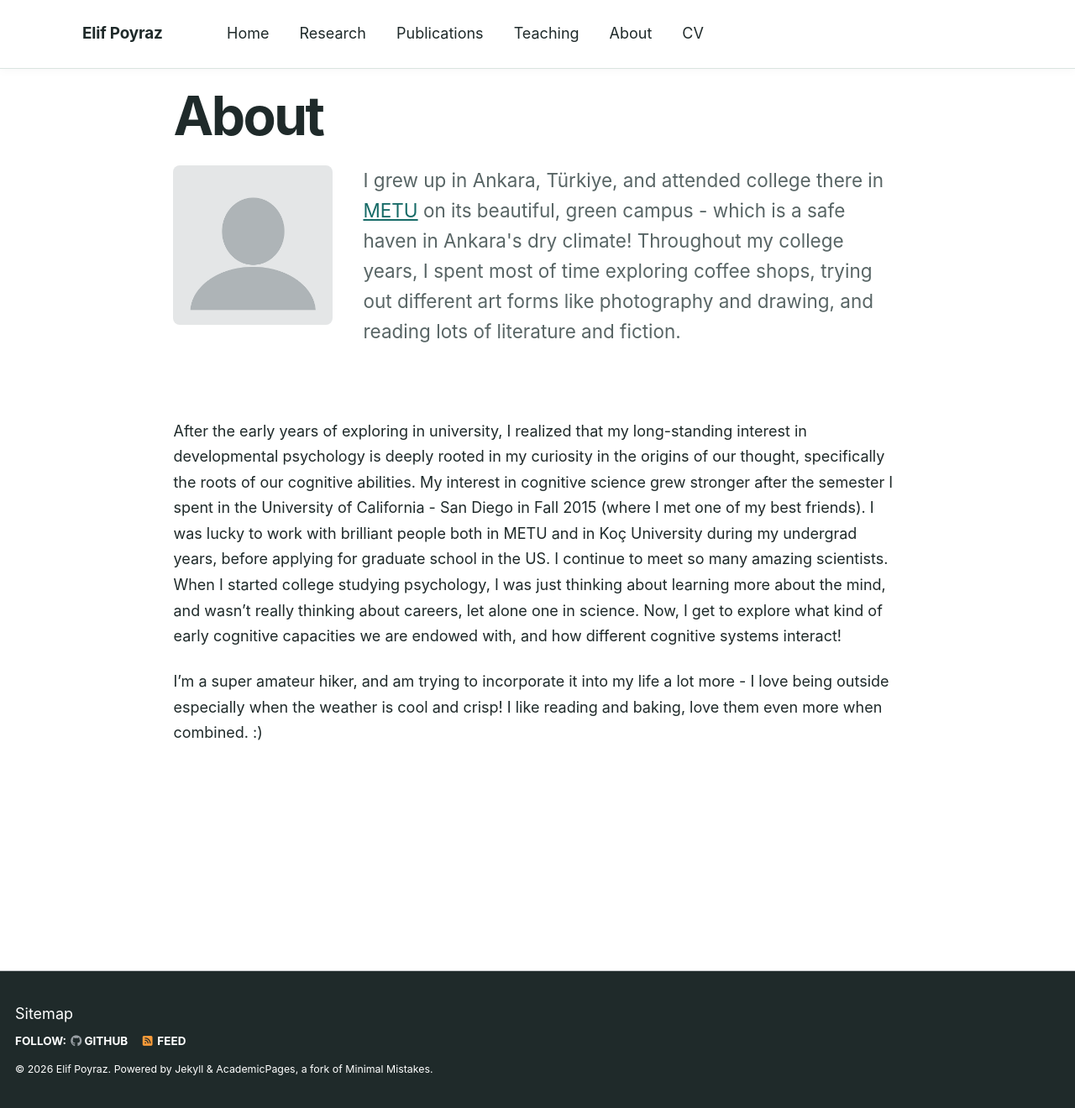
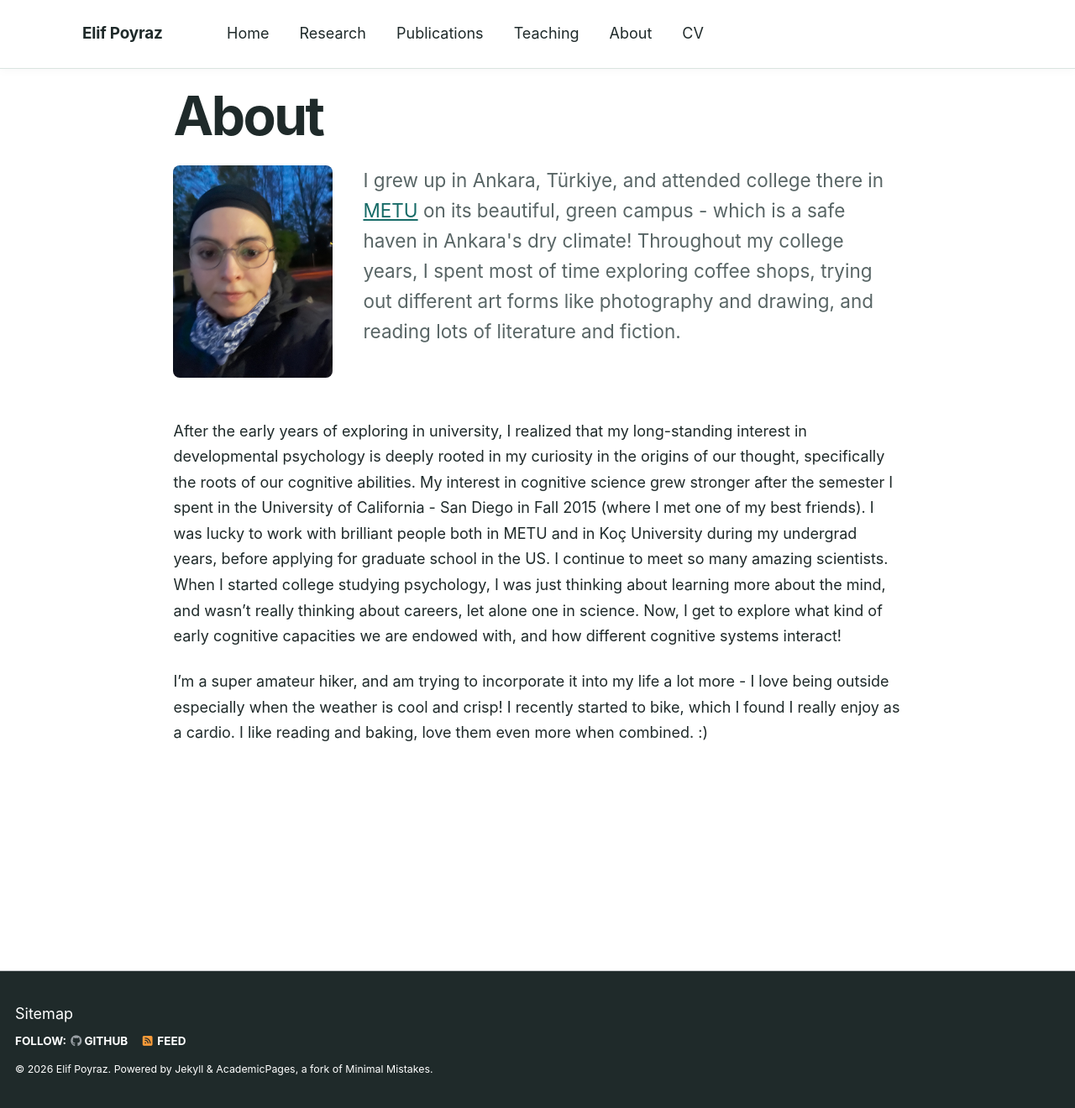
Before and after one commit to elfnrpyrz/elfnrpyrz.github.io, a Jekyll site: the page built from _pages/aboutme.md, in a window 1280 px wide and 1320 px high. Shown: the whole window at 84% size. Built offline with Jekyll 4.4.1, drawn with Linux system fonts in a browser that asks for light colours.

Commit message:
update aboutme

```diff
--- a/_pages/aboutme.md
+++ b/_pages/aboutme.md
@@ -10,7 +10,7 @@ redirect_from:
 ---
 
 <div class="about-intro">
-  <img src="/images/profile.png" alt="Elif Poyraz" class="about-intro__image">
+  <img src="/images/about-me.jpeg" alt="Elif Poyraz outdoors" class="about-intro__image">
   <div>
     <p class="page-lede">I grew up in Ankara, Türkiye, and attended college there in <a href="https://www.metu.edu.tr">METU</a> on its beautiful, green campus - which is a safe haven in Ankara's dry climate! Throughout my college years, I spent most of time exploring coffee shops, trying out different art forms like photography and drawing, and reading lots of literature and fiction.</p>
   </div>
@@ -18,4 +18,4 @@ redirect_from:
 
 After the early years of exploring in university, I realized that my long-standing interest in developmental psychology is deeply rooted in my curiosity in the origins of our thought, specifically the roots of our cognitive abilities. My interest in cognitive science grew stronger after the semester I spent in the University of California - San Diego in Fall 2015 (where I met one of my best friends). I was lucky to work with brilliant people both in METU and in Koç University during my undergrad years, before applying for graduate school in the US. I continue to meet so many amazing scientists. When I started college studying psychology, I was just thinking about learning more about the mind, and wasn't really thinking about careers, let alone one in science. Now, I get to explore what kind of early cognitive capacities we are endowed with, and how different cognitive systems interact!
 
-I'm a super amateur hiker, and am trying to incorporate it into my life a lot more - I love being outside especially when the weather is cool and crisp! I like reading and baking, love them even more when combined. :)
+I'm a super amateur hiker, and am trying to incorporate it into my life a lot more - I love being outside especially when the weather is cool and crisp! I recently started to bike, which I found I really enjoy as a cardio. I like reading and baking, love them even more when combined. :)
```
Also changed, not shown: images/about-me.jpeg (added), 1 other file.
